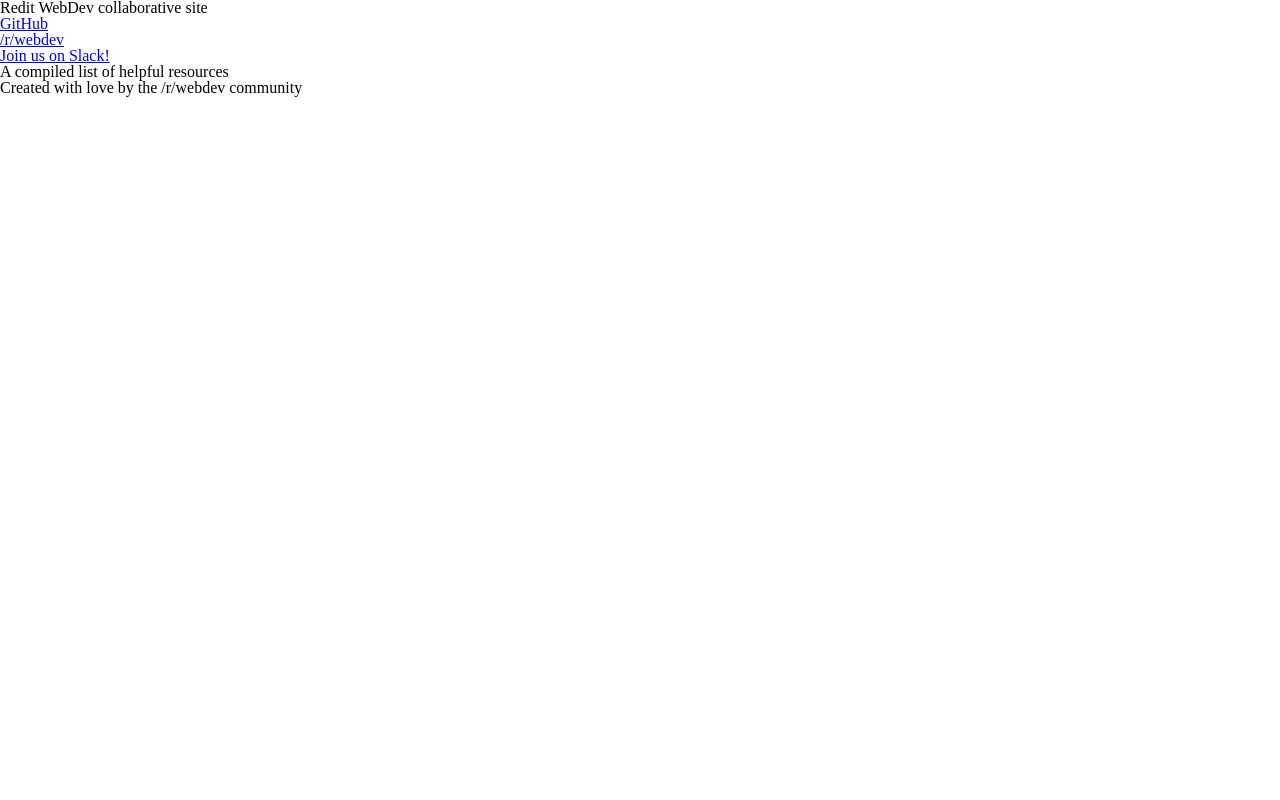
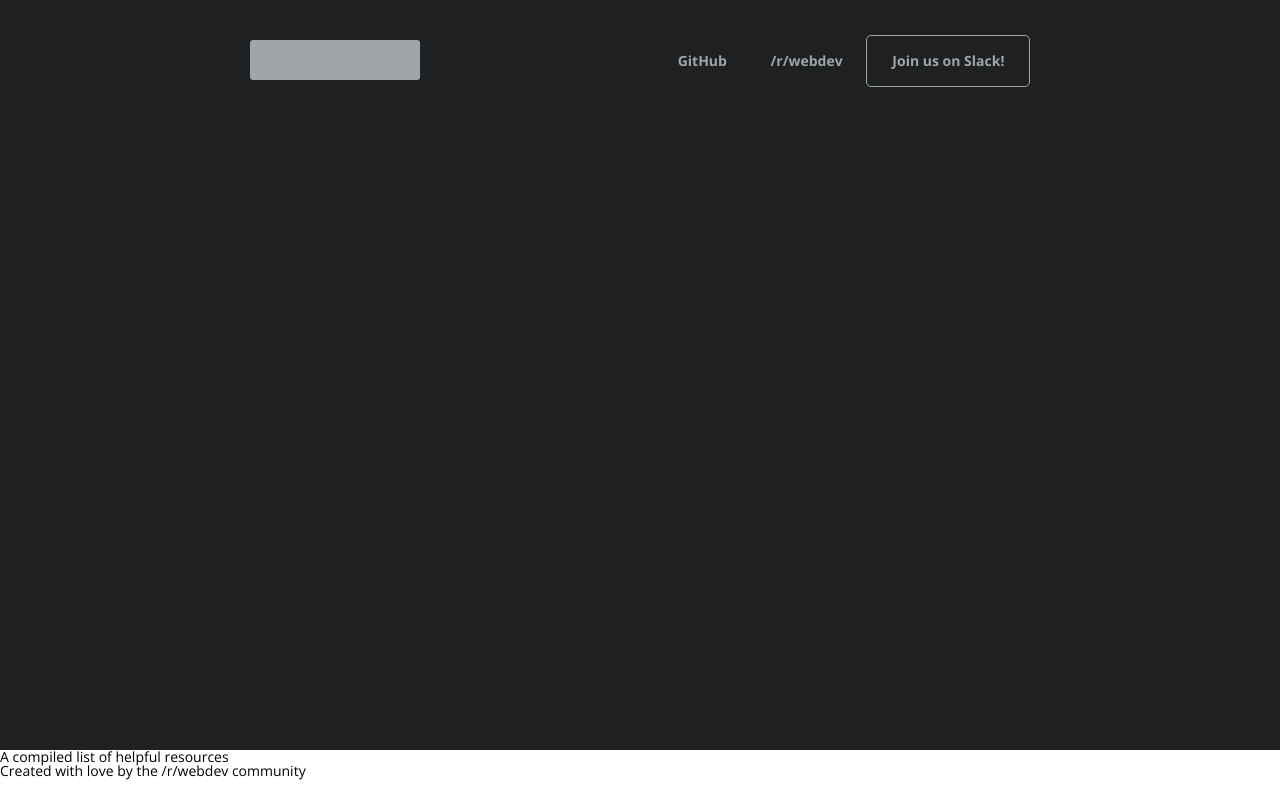
Before and after one commit to Reddit-Web-Dev/Reddit-Web-Dev.github.io, a plain HTML site: page index.html in a window 1280 px wide. Drawn offline with nearby package versions, Linux system fonts and the light colour scheme.

Commit message:
I added some styling for the header and nav in the main.css

```diff
--- a/index.html
+++ b/index.html
@@ -5,7 +5,7 @@
     <title>Reddit WebDev Site</title>
 
     <meta name="viewport" content="width=device-width, initial-scale=1, minimal-ui">
-
+    <link href='https://fonts.googleapis.com/css?family=Open+Sans:400,600,700' rel='stylesheet' type='text/css'>
     <link rel="icon" type="image/png" href="favicon.png?v=2">
     <link rel="stylesheet" href="style/reset.css">
     <link rel="stylesheet" href="style/main.css">
@@ -17,8 +17,8 @@
 <body>
 
     <header>
-        <h1>Redit WebDev collaborative site</h1>
           <div class="nav-container">
+          <div class="center">
             <div id="logo">
               <a href="#"></a>
             </div>
@@ -30,6 +30,7 @@
                 <li><a href="#slack">Join us on Slack!</a></li>
               </ul>
             </nav>
+          </div>
         </div>
     </header>
 
--- a/style/main.css
+++ b/style/main.css
@@ -3,9 +3,79 @@
     box-sizing: border-box;
 }
 /**** HEADER ****/
+
+body {
+  font-family: 'Open Sans', sans-serif;
+  font-size: 14px;
+}
+
 header {
+  height: 750px;
+  background-color: #1e2021;
+}
+
+header .nav-container {
+  width: 100%;
+  padding: 30px 0;
+  height: 100px;
+}
+
+
+header .nav-container .center {
+  width: 61%;
+  margin: 0 auto;
+  height: 60px;
+  position: relative;
+}
+
+header .nav-container #logo {
+  float: left;
+  height: 40px;
+  margin: 10px 0;
+  width: 170px;
+  border-radius: 3px;
+  background-color: #9fa5a8;
+}
+
+header .nav-container nav {
+  float: right;
+}
+header .nav-container nav ul {
+  padding: 0;
+  margin: 0;
+}
+
+header .nav-container nav ul li {
+  display: inline-block;
+}
+
+header .nav-container nav ul li a {
+  color: #9fa5a8;
+  display: block;
+  line-height: 60px;
+  font-weight: 700;
+  padding: 0 20px;
+  text-decoration: none;
+}
+
+header .nav-container nav ul li a:hover {
+  color: white;
+}
+
+header .nav-container nav ul li:last-child a {
+  border: 1px solid #9fa5a8;
+  padding: 0px 25px;
+  line-height: 50px;
+  margin: 5px 0;
+  border-radius: 5px;
 
 }
+
+header .nav-container nav ul li:last-child a:hover {
+  background-color: #0582c9;
+  border-color: #0582c9;
+}
+
 
 /**** MAIN ****/
 main {
```
Lines whose indentation alone changed are shown as unchanged.
